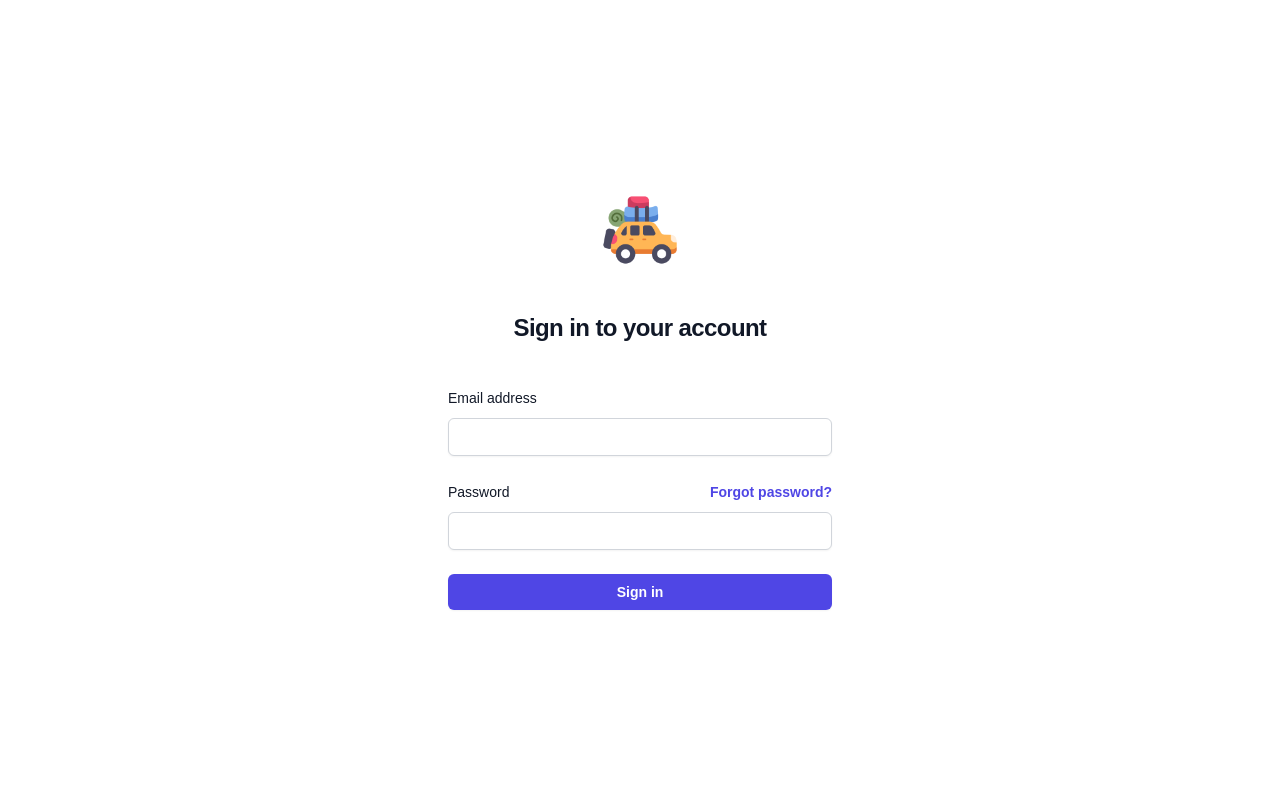
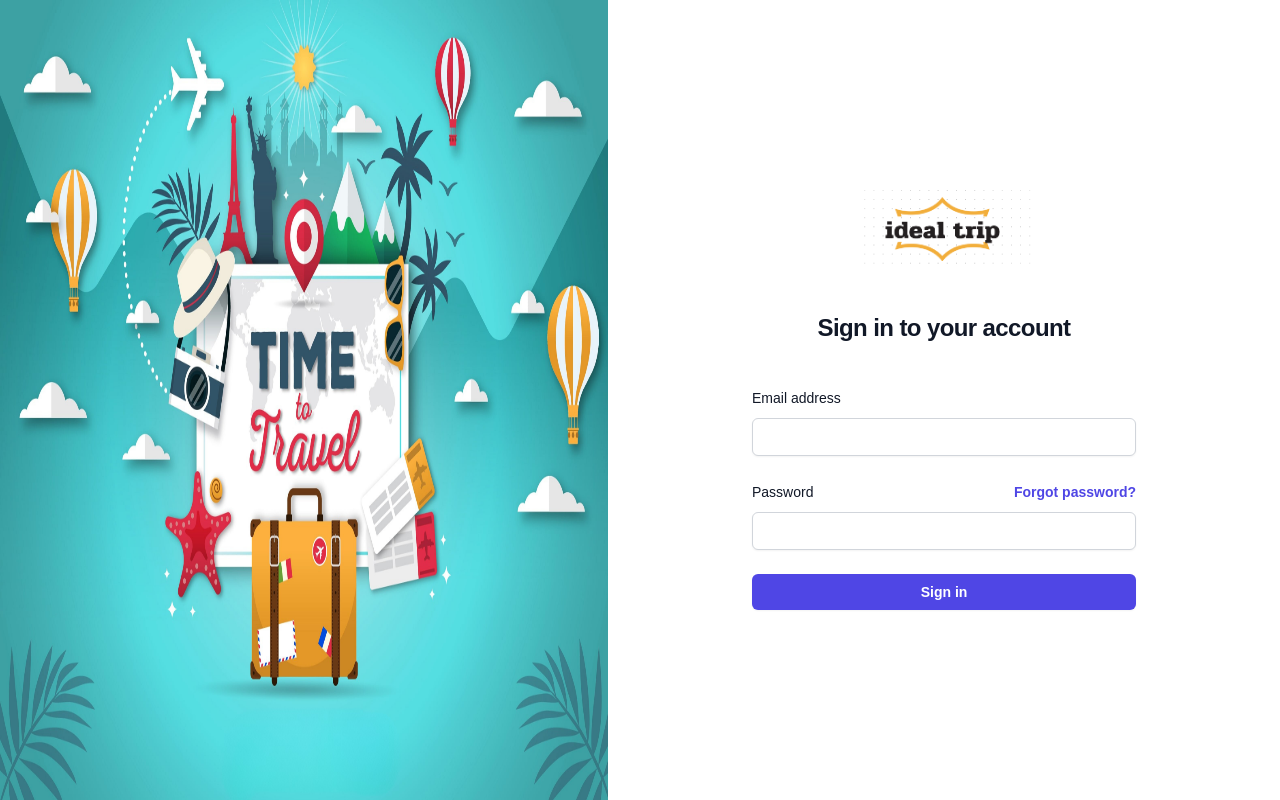
Before and after one commit to asifKhan014/idealtrip-admin, a Next.js app: page /login in a window 1280 px wide. Built offline with nearby package versions, Linux system fonts and the light colour scheme.

Commit message:
Add new logo image (logo1.png) to the public directory

```diff
--- a/app/(auth)/login/page.jsx
+++ b/app/(auth)/login/page.jsx
@@ -4,6 +4,13 @@ import React from "react";
 function page() {
   return (
     <div className="bg-white min-h-screen flex items-center justify-center">
+    <img
+        src="/login.jpg"
+        alt="Login Background"
+        className="hidden md:flex flex-1 h-screen bg-cover bg-center"
+        width={500}
+        height={500}
+      />
       <Login />
     </div>
   );
--- a/app/components/Login.jsx
+++ b/app/components/Login.jsx
@@ -3,6 +3,7 @@ import { useState } from "react";
 import axios from "axios";
 import Link from "next/link";
 import { useRouter } from "next/navigation";
+import Image from "next/image";
 
 export default function Login() {
   const [Email, setEmail] = useState("");
@@ -56,8 +57,8 @@ export default function Login() {
       <div className="flex min-h-full flex-1 flex-col justify-center px-6 py-12 lg:px-8">
         <div className="sm:mx-auto sm:w-full sm:max-w-sm">
           <img
+            src="/logo1.png"
             alt="Your Company"
-            src="/travel.png"
             className="mx-auto h-20 w-auto"
           />
           <h2 className="mt-10 text-center text-2xl font-bold leading-9 tracking-tight text-gray-900">
```
Also changed, not shown: public/login.jpg (added), public/logo1.png (added).
